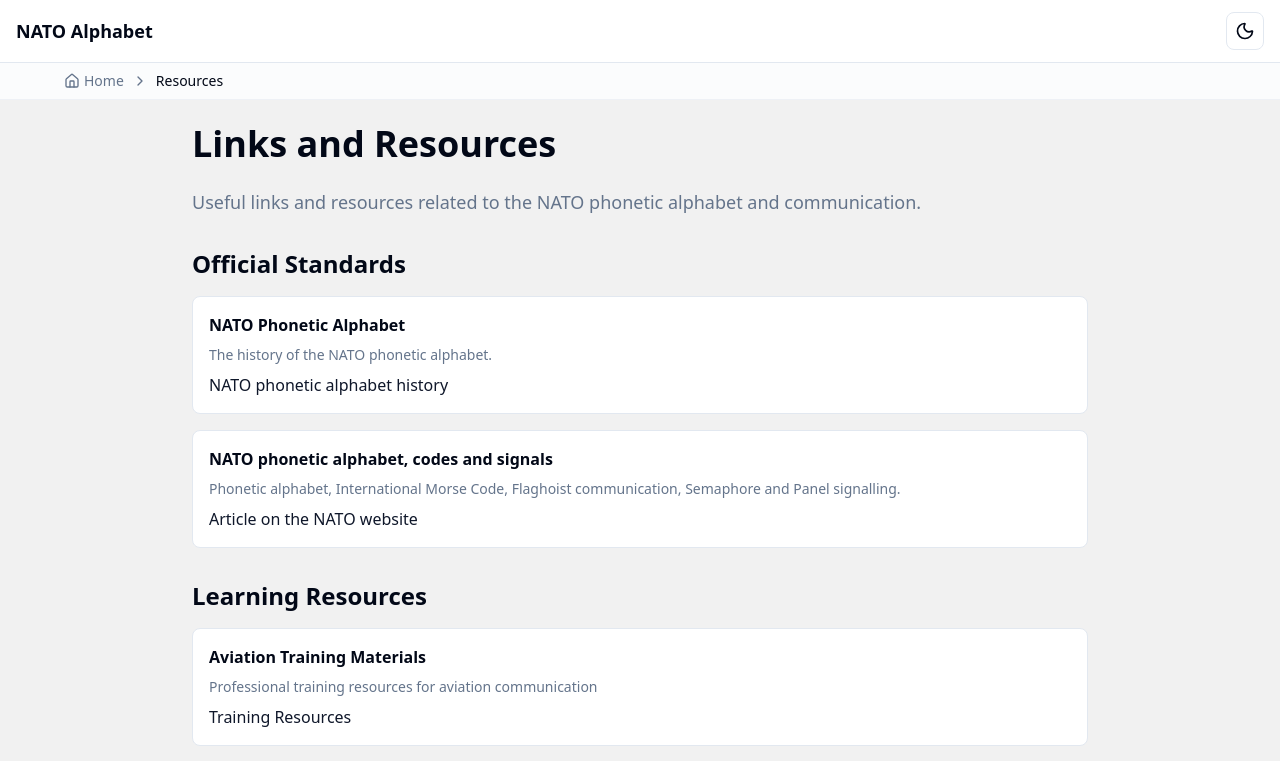
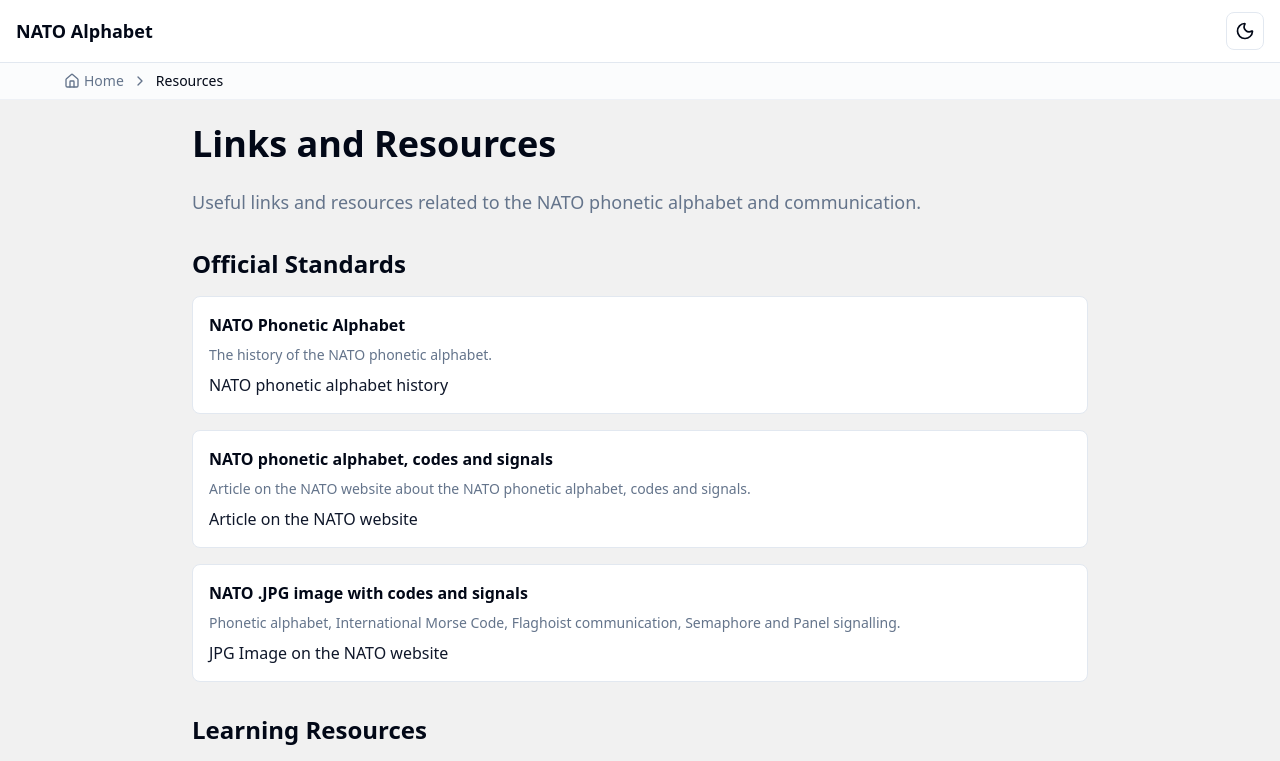
Before and after one commit to mediavilla/ABCNatoXYZ, a React (Vite) app: page /resources in a window 1280 px wide. Shown: the top 761 px of the page. Built offline with nearby package versions, Linux system fonts and the light colour scheme.

Commit message:
Update Resources.jsx

```diff
--- a/src/pages/Resources.jsx
+++ b/src/pages/Resources.jsx
@@ -61,22 +61,35 @@
                   <div className="bg-card border border-border rounded-lg p-4">
                     <h3 className="font-semibold mb-2">NATO phonetic alphabet, codes and signals</h3>
                     <p className="text-sm text-muted-foreground mb-2">
-                      Phonetic alphabet, International Morse Code, Flaghoist communication, Semaphore and Panel signalling.
+                      Article on the NATO website about the NATO phonetic alphabet, codes and signals.
                     </p>
                     <a href="https://www.nato.int/cps/en/natohq/news_150391.htm" className="text-primary hover:underline">Article on the NATO website</a>
                   </div>
+
+                  <div className="bg-card border border-border rounded-lg p-4">
+                    <h3 className="font-semibold mb-2">NATO .JPG image with codes and signals</h3>
+                    <p className="text-sm text-muted-foreground mb-2">
+                      Phonetic alphabet, International Morse Code, Flaghoist communication, Semaphore and Panel signalling.
+                    </p>
+                    <a href="https://www.nato.int/nato_static_fl2014/assets/pictures/stock_2018/20180110_alphabet-sign-signal-big2.jpg" className="text-primary hover:underline">JPG Image on the NATO website</a>
+                  </div>
                 </div>
+
+
+
+
+
               </section>
 
               <section className="mb-8">
                 <h2 className="text-2xl font-semibold mb-4">Learning Resources</h2>
                 <div className="space-y-4">
                   <div className="bg-card border border-border rounded-lg p-4">
-                    <h3 className="font-semibold mb-2">Aviation Training Materials</h3>
+                    <h3 className="font-semibold mb-2">NATO phonetic alphabet Wikipedia page</h3>
                     <p className="text-sm text-muted-foreground mb-2">
-                      Professional training resources for aviation communication
+                    International adoption, Usage, Pronunciation, History and Variants.
                     </p>
-                    <a href="#" className="text-primary hover:underline">Training Resources</a>
+                    <a href="https://en.wikipedia.org/wiki/NATO_phonetic_alphabet" className="text-primary hover:underline">Wikipedia</a>
                   </div>
                   <div className="bg-card border border-border rounded-lg p-4">
                     <h3 className="font-semibold mb-2">Military Communication Guides</h3>
```
